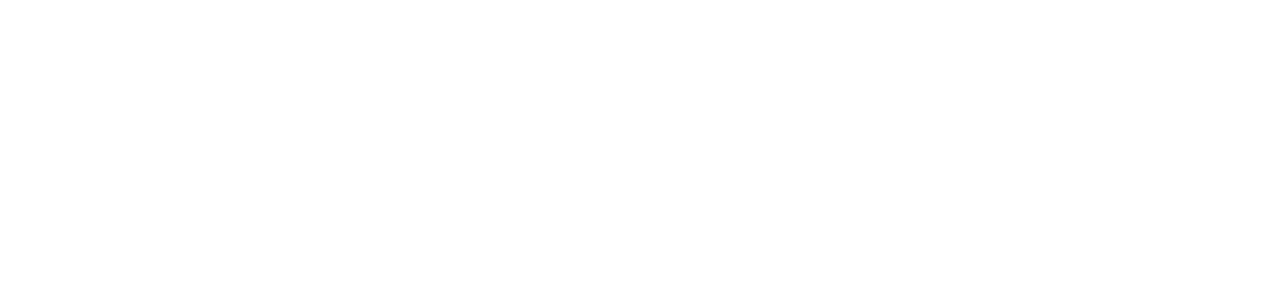
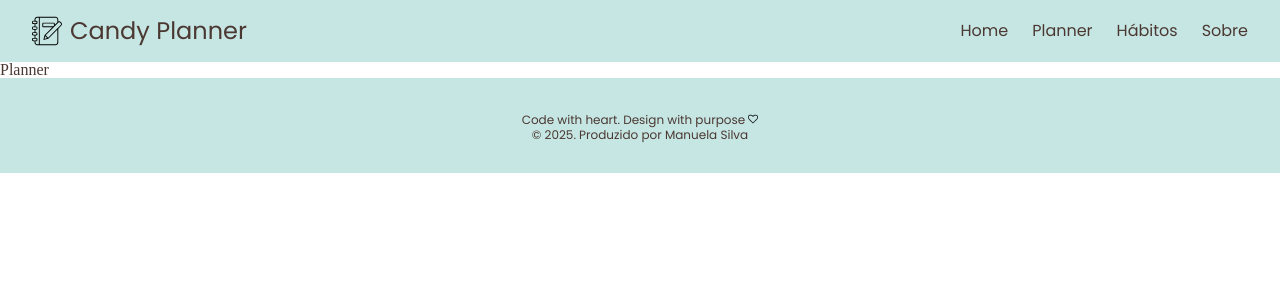
Before and after one commit to netuninho/candy-planner, a React (Vite) app: page /planner in a window 1280 px wide. Before the commit this address had no page. Shown: the top 300 px of the page. Built offline with nearby package versions, Linux system fonts and the light colour scheme.

Commit message:
feat: criando pagina planner

```diff
--- /dev/null
+++ b/src/assets/styles/pages/Planner.scss
@@ -0,0 +1,6 @@
+@import '../main.scss';
+
+h1 {
+  font-size: 4rem;
+  color: $chocolate;
+}
--- /dev/null
+++ b/src/pages/Planner.tsx
@@ -0,0 +1,15 @@
+import Footer from "../components/Footer";
+import Header from "../components/Header"
+import '../assets/styles/pages/Planner.scss';
+
+const Planner = () => {
+  return (
+    <>
+      <Header />
+      <h1>Planner</h1>
+      <Footer />
+    </>
+  )
+}
+
+export default Planner;
--- a/src/router/routes.tsx
+++ b/src/router/routes.tsx
@@ -1,6 +1,7 @@
 import { BrowserRouter as Router, Route, Routes } from 'react-router-dom';
 import Home from '../pages/Home';
 import Habitos from '../pages/Habitos';
+import Planner from '../pages/Planner';
 
 function AppRoutes() {
   return (
@@ -8,6 +9,7 @@
       <Routes>
         <Route path="/" element={<Home />} />
         <Route path="/habitos" element={<Habitos />} />
+        <Route path="/planner" element={<Planner />} />
       </Routes>
     </Router>
   );
```
